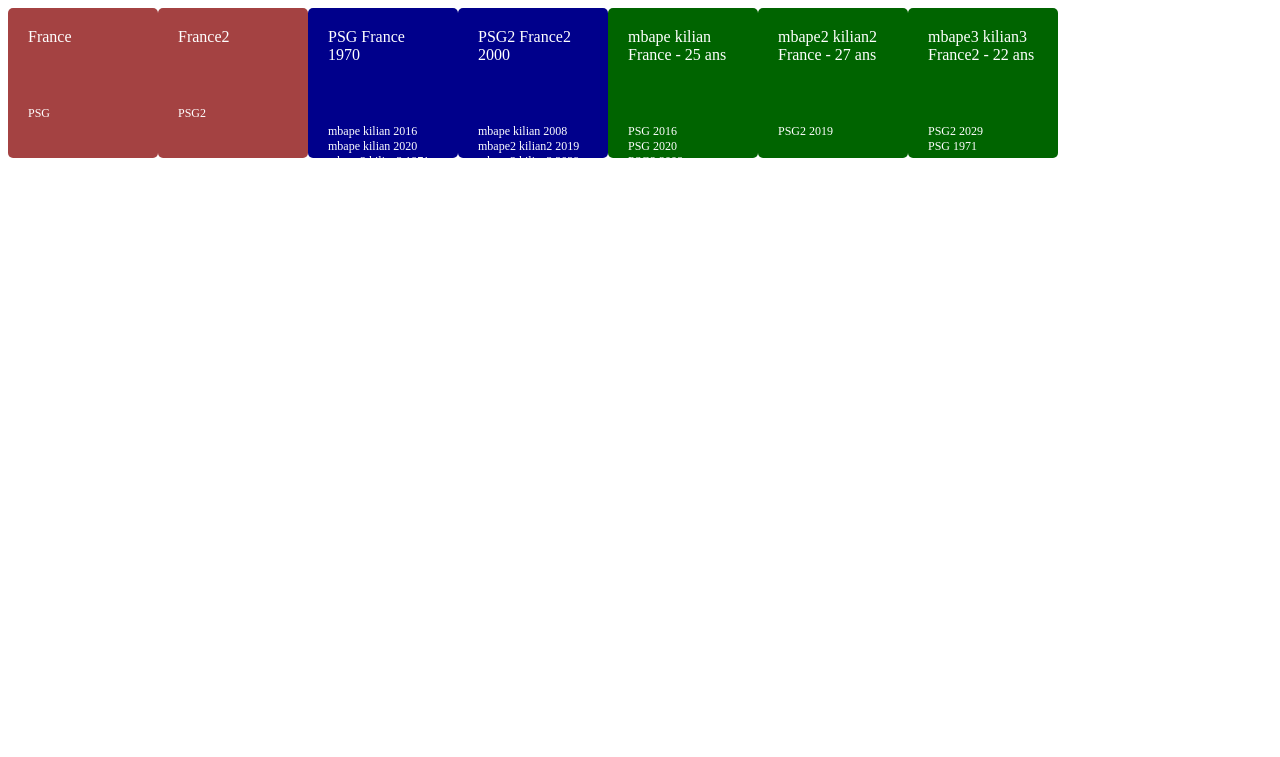
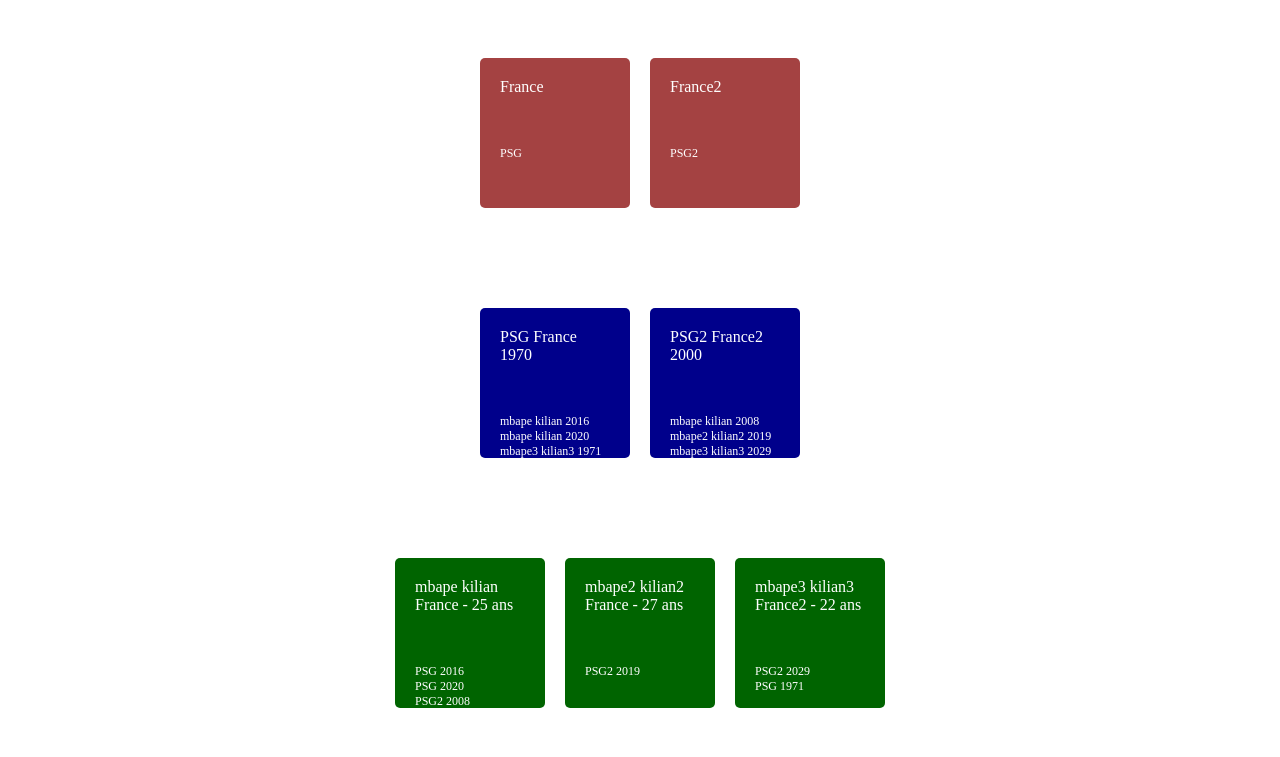
Before and after one commit to nibane/Football, a PHP site: page / in a window 1280 px wide. Shown: the top 757 px of the page. Run offline with PHP 8.4, Linux system fonts and the light colour scheme.

Commit message:
exercice finie

```diff
--- a/Equipe.php
+++ b/Equipe.php
@@ -26,7 +26,11 @@ class Equipe{
 
     //affiche l'equipe est ses joueurs
     function afficherEquipe(){
-        echo "<div class=boiteEquipe><div class=titre>".$this->nomEquipe." ".$this->pays->getNomPays()." ".$this->dateCreation->format("Y")."</div><div class=bas> ".$this->afficherJoueurs()."</div></div>";
+        echo "<div class='boiteEquipe'>
+                <div class='titre'>".$this->nomEquipe." ".$this->pays->getNomPays()." ".$this->dateCreation->format("Y")."</div>
+                <div class='bas'> ".$this->afficherJoueurs()."</div>
+            </div>";
+
     }
 
 
--- a/Joueur.php
+++ b/Joueur.php
@@ -30,7 +30,7 @@ class Joueur{
     }
 
     function afficherJoueur(){
-        echo "<div class=boiteJoueur><div class=titre>".$this->nom." ".$this->prenom." <br>".$this->pays->getNomPays()." - ".$this->ageJoueur()."</div><div class=bas>".$this->afficherEquipe()."</div></div>";
+        echo "<div class='boiteJoueur'><div class='titre'>".$this->nom." ".$this->prenom." <br>".$this->pays->getNomPays()." - ".$this->ageJoueur()."</div><div class='bas'>".$this->afficherEquipe()."</div></div>";
     }
 
 
--- a/Pays.php
+++ b/Pays.php
@@ -29,7 +29,7 @@ class Pays{
 
     //affiche les equipes d'un pays
     function afficherPays(){
-        echo "<div class=boitePays><div class=titre>".$this->nomPays."</div><div class=bas> ".$this->afficherEquipes()."</div></div>";
+        echo "<div class='boitePays'><div class='titre'>".$this->nomPays."</div><div class='bas'> ".$this->afficherEquipes()."</div></div>";
     }
 
     //affiche le contenue du tableau equipes
--- a/index.php
+++ b/index.php
@@ -8,10 +8,6 @@
     <title>Document</title>
 </head>
 <body>
-
-</body>
-</html>
-
 
 <?php
 
@@ -39,20 +35,30 @@ $saison4 = new Saison($joueur3,$equipe1,1971);
 
 
 //affiche les pays est leur equipe
+
+echo "<div class='ligne1'>";
 $pays1->afficherPays();
 $pays2->afficherPays();
+echo "</div>";
 
 //affiche les equipe est leur joueurs avec leur date d'integration dans l'equipe
+
+echo "<div class='ligne2'>";
 $equipe1->afficherEquipe();
 $equipe2->afficherEquipe();
+echo "</div>";
 
 //affiche les joueurs est la date des equipes dans lequel ils sont ou etait
+
+echo "<div class='ligne3'>";
 $joueur1->afficherJoueur();
 $joueur2->afficherJoueur();
 $joueur3->afficherJoueur();
-
+echo "</div>";
 
 
 
 
 ?>
+</body>
+</html>
--- a/style.css
+++ b/style.css
@@ -1,6 +1,29 @@
-body{
+div.ligne1{
     display: flex;
+    align-items: center;
+    justify-content: center;
+    padding: 50px;
+    gap: 20px;
 }
+
+div.ligne2{
+    display: flex;
+    align-items: center;
+    justify-content: center;
+    padding: 50px;
+    gap: 20px;
+}
+
+div.ligne3{
+    display: flex;
+    align-items: center;
+    justify-content: center;
+    padding: 50px;
+    gap: 20px;
+}
+
+
+
 div.boitePays{
     flex-wrap: nowrap;
     width: 150px;
@@ -42,7 +65,7 @@ div.bas{
 
     border-radius: 5px;
     font-size: 12px;
-    padding: 40px 0px 10px 20px;
+    padding: 30px 0px 10px 20px;
 
 
 }
```
